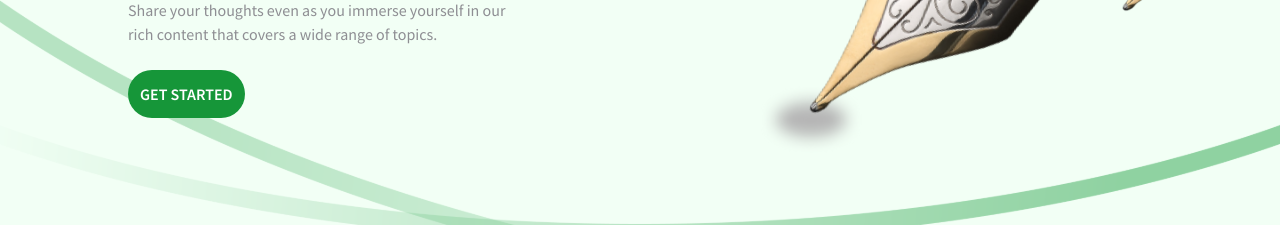
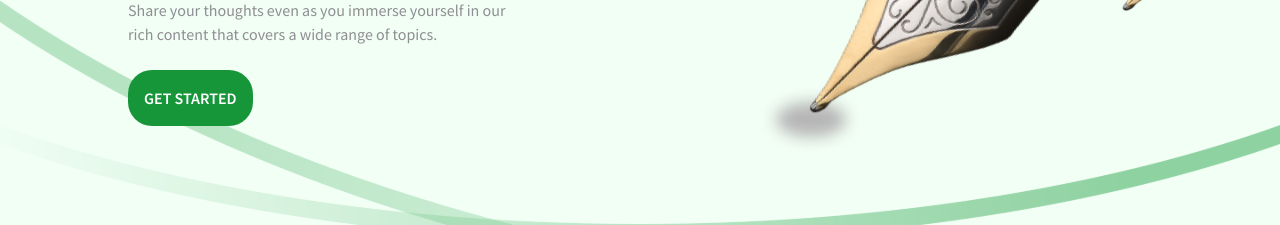
Before and after one commit to Elue-dev/BytesBlog-Client, a React (Vite) app: page / in a window 1280 px wide. Shown: the part 234-459 px from the top of the page. Built offline with nearby package versions, Linux system fonts and the light colour scheme.

Commit message:
fix: fix ref warnings by passing forward ref to input component

```diff
--- a/src/components/hero/index.tsx
+++ b/src/components/hero/index.tsx
@@ -1,3 +1,4 @@
+import { Link } from "react-router-dom";
 import Button from "../button";
 import styles from "./hero.module.scss";
 
@@ -12,10 +13,11 @@ export default function Hero() {
           Share your thoughts even as you immerse yourself in our rich content
           that covers a wide range of topics.
         </p>
-
-        <Button className="mt-6 bg-primaryColor uppercase text-white">
-          Get Started
-        </Button>
+        <Link to="/create-account">
+          <Button className="mt-6 bg-primaryColor p-4 uppercase text-white">
+            Get Started
+          </Button>
+        </Link>
       </div>
     </section>
   );
--- a/src/components/input/index.tsx
+++ b/src/components/input/index.tsx
@@ -1,15 +1,10 @@
 import { InputProps } from "@/types";
+import { forwardRef } from "react";
 
-export default function Input({
-  type,
-  name,
-  ref,
-  className,
-  onInput,
-  value,
-  onChange,
-}: InputProps) {
+const Input = forwardRef<HTMLInputElement, InputProps>(
+  ({ type, name, className, onInput, value, onChange }, ref) => {
     const inputClasses = `rounded border border-lightGray outline-none focus:border-primaryColor transition ease-in text-lightText	 duration-300 ${className}`;
+
     return (
       <input
         type={type}
@@ -22,3 +17,6 @@ export default function Input({
       ></input>
     );
   }
+);
+
+export default Input;
--- a/src/pages/landing_page/index.tsx
+++ b/src/pages/landing_page/index.tsx
@@ -3,6 +3,7 @@ import { offers } from "./data";
 import homeImage from "@/assets/homeImage.svg";
 import styles from "./landing.page.module.scss";
 import Button from "../../components/button";
+import { Link } from "react-router-dom";
 
 export default function Home() {
   return (
@@ -45,9 +46,11 @@ export default function Home() {
                 Connect with curious minds, tell your story and share your
                 knowledge even just the way you want it
               </p>
-              <Button className="mt-6 bg-primaryColor p-4 uppercase text-white">
-                Get Started
-              </Button>
+              <Link to="/create-account">
+                <Button className="mt-6 bg-primaryColor p-4 uppercase text-white">
+                  Get Started
+                </Button>
+              </Link>
             </div>
           </div>
         </div>
```
Lines whose indentation alone changed are shown as unchanged.
